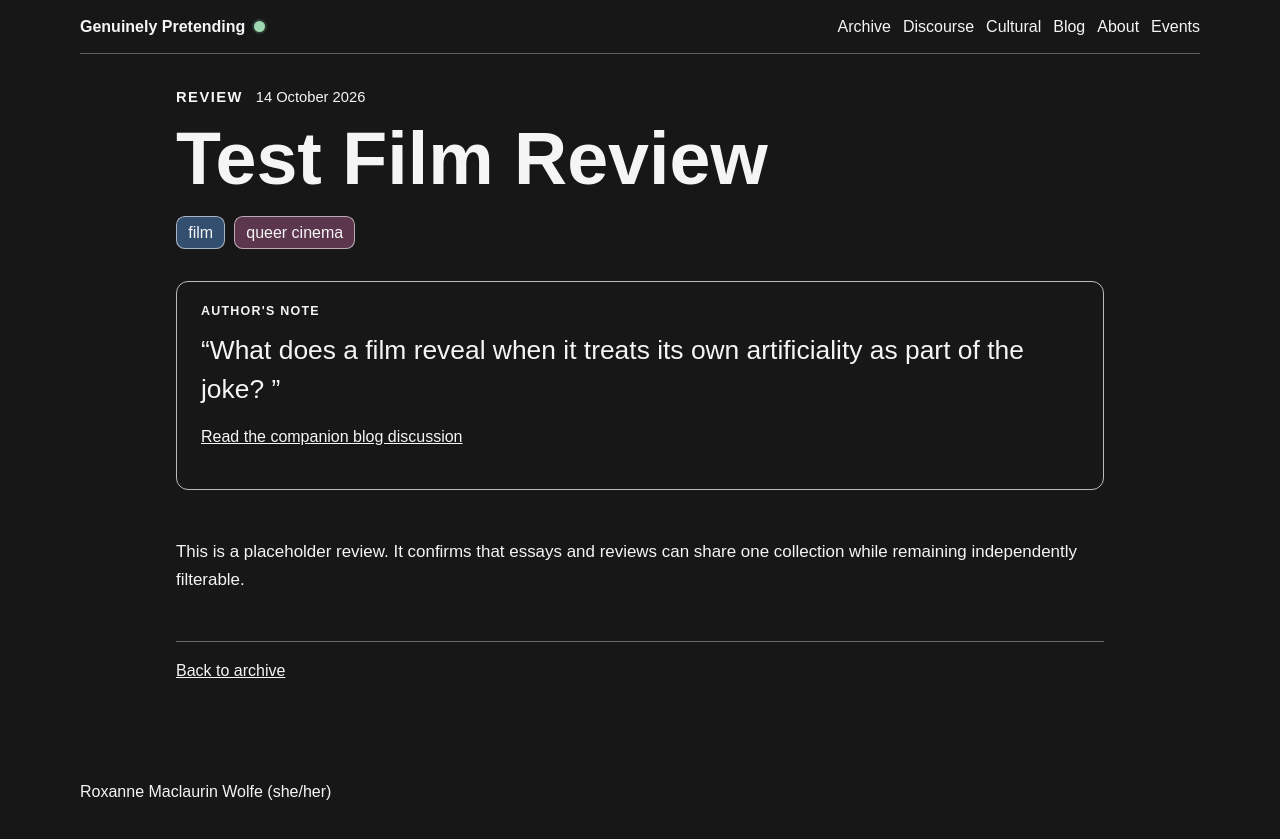
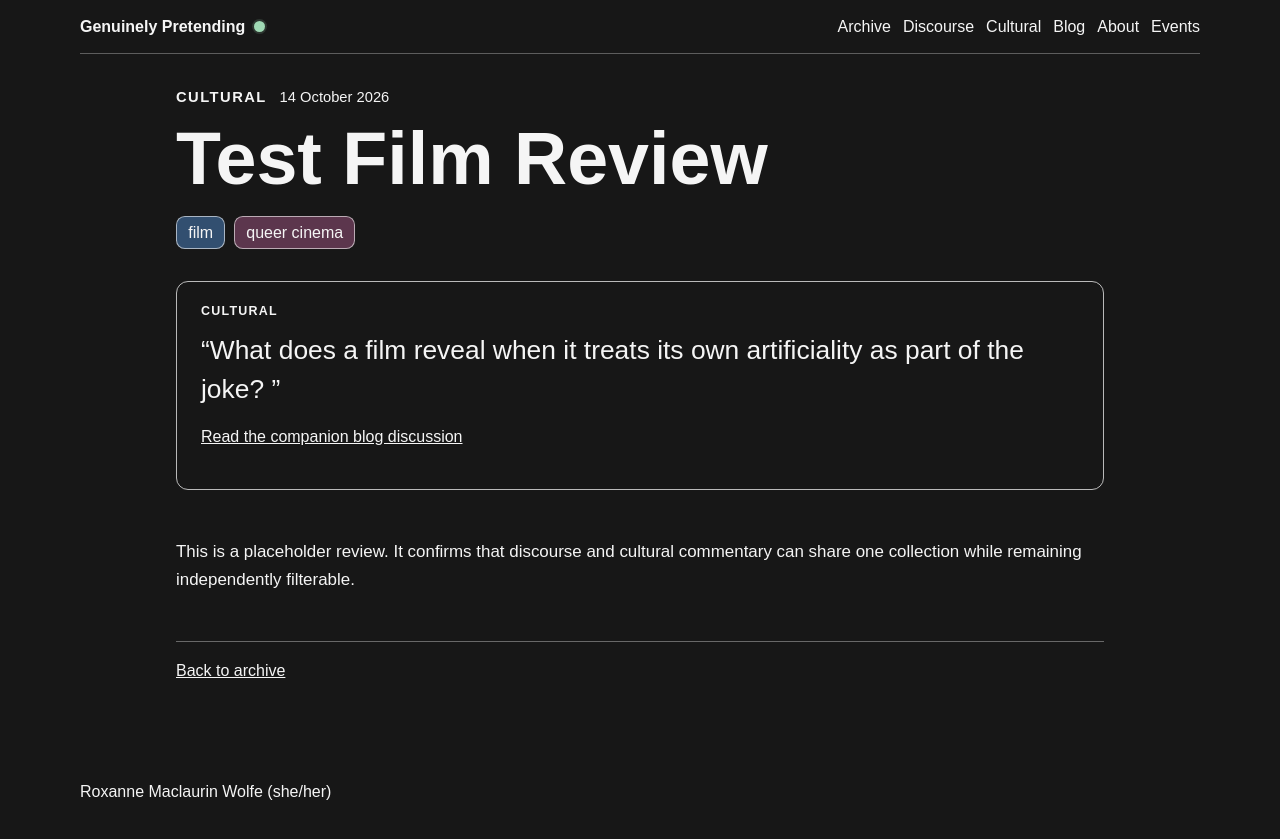
Before and after one commit to roxannewolfe/roxannewolfe.github.io, a Jekyll site: the page built from _publications/test-review.md, in a window 1280 px wide. Shown: the top 839 px of the page. Built offline with Jekyll 4.4.1, drawn with Linux system fonts in a browser that asks for light colours.

Commit message:
Classify test review as Cultural

```diff
--- a/_publications/test-review.md
+++ b/_publications/test-review.md
@@ -1,7 +1,7 @@
 ---
 title: "Test Film Review"
 date: 2026-10-14
-type: review
+type: cultural
 subject: film
 slug: test-review
 topics:
@@ -13,7 +13,7 @@ blog_note: >
   This is the more casual companion discussion for the review. It can hold the observations,
   viewing context, side thoughts, and personal reactions that sit around the finished review
   without needing to become part of the review itself.
-summary: "A dummy review used to test mixed publication types in the shared archive."
+summary: "A dummy cultural commentary piece used to test mixed publication types in the shared archive."
 ---
 
-This is a placeholder review. It confirms that essays and reviews can share one collection while remaining independently filterable.
+This is a placeholder review. It confirms that discourse and cultural commentary can share one collection while remaining independently filterable.
```
